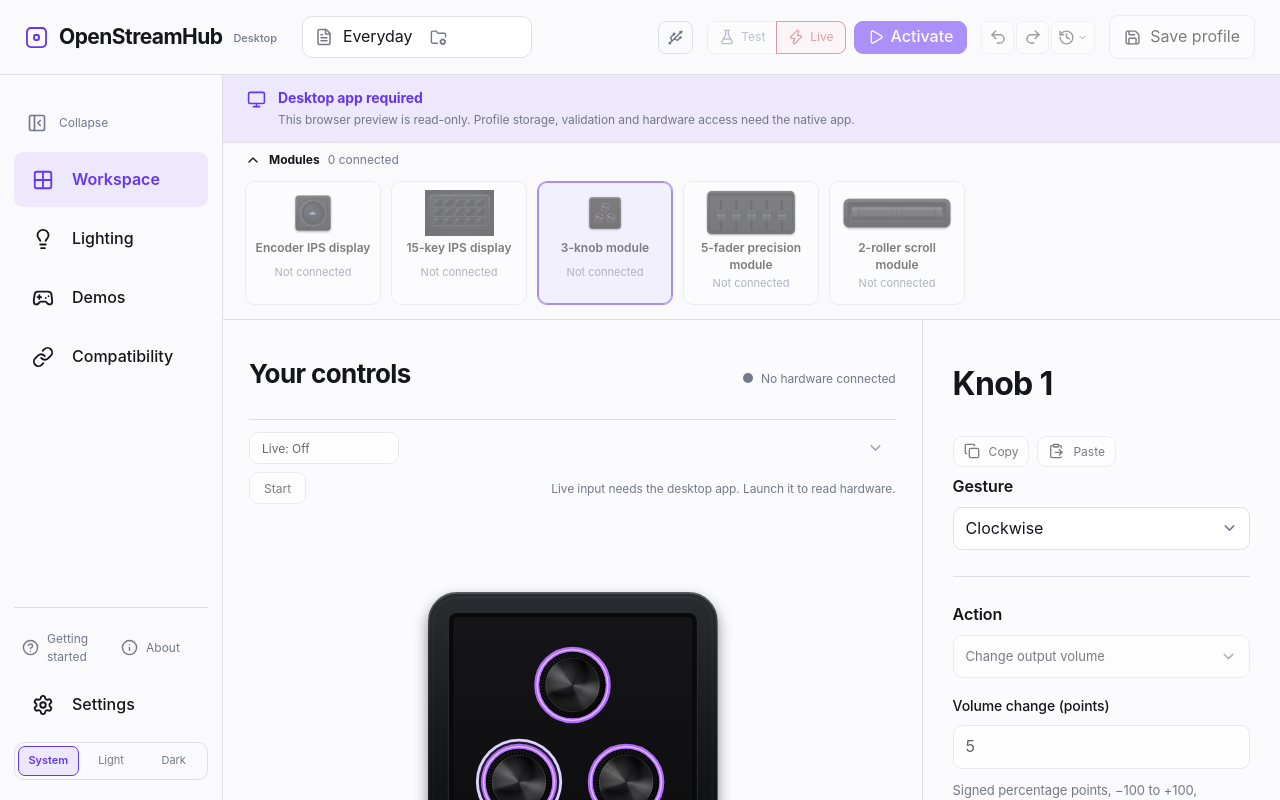
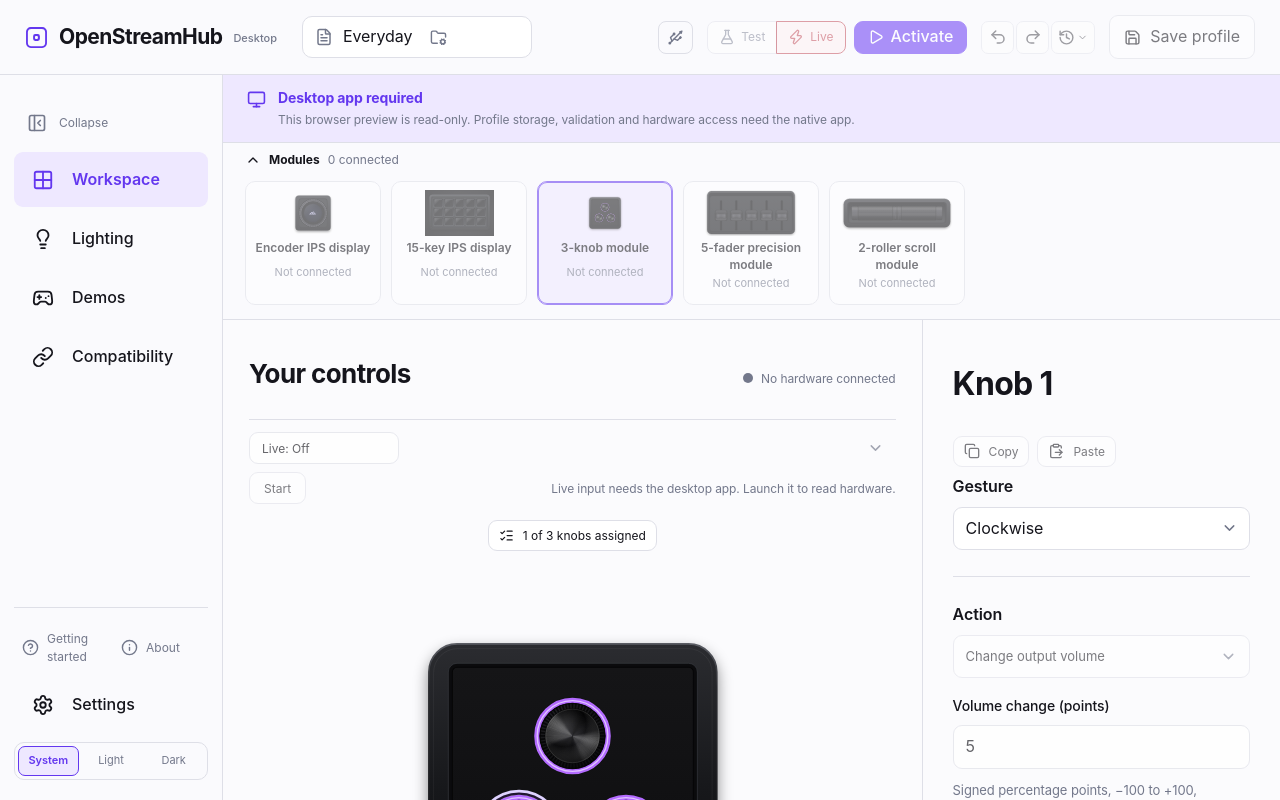
Before and after one commit to goniszewski/OpenStreamHub, a React (Vite) app in the folder apps/open-stream-hub/: page / in a window 1280 px wide. Built offline with nearby package versions, Linux system fonts and the light colour scheme.

Commit message:
feat: show x of y assigned controls per module with a trigger and action popup
- moduleAssignments counts controls in use (folders included, Back key excluded on folder pages)
- ModuleAssignmentsChip lists each hardware trigger with its action

```diff
--- a/apps/open-stream-hub/src/DevicesPage.tsx
+++ b/apps/open-stream-hub/src/DevicesPage.tsx
@@ -6,7 +6,8 @@ import { DialFace, KeyDisplayContent } from './DisplayContent';
 import { isValidForControl, offersActionDrag, readActionDrag } from './action-picker-model';
 import type { PickerActionType } from './action-picker-model';
 import type { Profile, ServiceModule } from './contracts';
-import { bindingWarnings } from './binding-model';
+import { bindingWarnings, moduleAssignments } from './binding-model';
+import { ModuleAssignmentsChip } from './ModuleAssignments';
 import { BindingsPanel } from './BindingsPanel';
 import { profileBindingCount } from './keypad-model';
 import { keypadDepth, keypadIsBack } from './keypad-model';
@@ -81,6 +82,7 @@ export function DeviceWorkspace({ editor, state, desktop, disabled, setPage, fee
     <div className="page-heading"><h1>Your controls</h1><HardwareStatus feed={feed} desktop={desktop} /></div>
     <RigPreview editor={editor} state={state} feed={feed} runs={run?.service.runs} lighting={lighting} layout={onBase} pickedPath={pickedPath} basePath={basePath} onPickUnit={onPickUnit}
       dropHandlers={(module, control) => controlDropHandlers(module, control, disabled ? undefined : type => editor.dropAction(module, control, type))} />
+    {selected.supported && <ModuleAssignmentsChip key={`${selection.module}:${isKeypad ? currentKeypadPage.id : ''}`} assignments={moduleAssignments(profile, selection.module, isKeypad ? currentKeypadPage.id : undefined)} moduleName={selected.name} />}
     {!onBase && devices.length > 0 && <div className="standalone-bar" role="status">
       <button type="button" className="button compact" onClick={goBack}><ArrowLeft size={15} aria-hidden="true" />Go back to the base layout</button>
       <span className="fine-print">{selected.shortName} is not connected, so it is shown on its own.</span>
--- /dev/null
+++ b/apps/open-stream-hub/src/ModuleAssignments.tsx
@@ -0,0 +1,38 @@
+import { useEffect, useId, useRef, useState } from 'react';
+import { ListChecks } from 'lucide-react';
+import type { ModuleAssignments as Assignments } from './binding-model';
+import { controlLabel, gestureLabels } from './ui-model';
+
+// "3 of 15 keys assigned" for the module on show. Pressing it opens a small list of every hardware trigger that has an
+// action and the action attached to it, so what a module does can be read at a glance without opening each control.
+export function ModuleAssignmentsChip({ assignments, moduleName }: { assignments: Assignments; moduleName: string }) {
+  const { assigned, total, noun, entries, folders } = assignments;
+  const [open, setOpen] = useState(false);
+  const root = useRef<HTMLDivElement>(null);
+  const panelId = useId();
+  useEffect(() => {
+    if (!open) return;
+    const outside = (event: PointerEvent) => { if (!root.current?.contains(event.target as Node)) setOpen(false); };
+    document.addEventListener('pointerdown', outside);
+    return () => document.removeEventListener('pointerdown', outside);
+  }, [open]);
+  const rows = [
+    ...entries.map(entry => ({ key: entry.id, control: entry.control, trigger: `${entry.dialFunction ? `${entry.dialFunction.name} · ` : ''}${controlLabel(entry.module, entry.control)} · ${gestureLabels[entry.gesture]}`, action: entry.actionText })),
+    ...folders.map(folder => ({ key: `folder:${folder.control}`, control: folder.control, trigger: controlLabel('m4315', folder.control), action: `Opens folder “${folder.name}”` })),
+  ].sort((a, b) => a.control - b.control);
+  return <div className="assignments" ref={root} onKeyDown={event => { if (event.key === 'Escape' && open) { event.stopPropagation(); setOpen(false); (root.current?.querySelector('button') as HTMLElement | null)?.focus(); } }}>
+    <button type="button" className={`button compact assignments-chip${assigned === 0 ? ' none' : ''}`} aria-haspopup="dialog" aria-expanded={open} aria-controls={panelId} onClick={() => setOpen(!open)}>
+      <ListChecks size={15} aria-hidden="true" />{assigned} of {total} {noun} assigned
+    </button>
+    {open && <div id={panelId} className="assignments-panel" role="dialog" aria-label={`Actions assigned on ${moduleName}`}>
+      {entries.length + folders.length === 0
+        ? <p className="fine-print">Nothing is assigned on this module yet. Pick a control and choose an action for it.</p>
+        : <ul className="assignments-list">
+          {rows.map(row => <li key={row.key}>
+            <span className="assignments-trigger">{row.trigger}</span>
+            <span className="assignments-action">{row.action}</span>
+          </li>)}
+        </ul>}
+    </div>}
+  </div>;
+}
--- a/apps/open-stream-hub/src/binding-model.ts
+++ b/apps/open-stream-hub/src/binding-model.ts
@@ -1,7 +1,8 @@
 // Pure helpers for listing, searching and checking the bindings of a draft.
 import type { Binding, DialBinding, Gesture, KeypadBinding, Profile, ServiceModule } from './contracts';
+import { keypadRoot } from './keypad-model';
 import { dialFunctionGestures, dialFunctionNameIssue, maxDialFunctions } from './dial-function-model';
-import { actionLabel, controlLabel, gestureLabels, gestures, modules } from './ui-model';
+import { actionLabel, controlCounts, controlLabel, gestureLabels, gestures, modules } from './ui-model';
 
 export interface BindingEntry {
   // Stable within one profile value: `flat:<index>`, `dial:<function>:<index>` or `keypad:<page>:<slot>:<index>`.
@@ -177,3 +178,22 @@ export function warningsForControl(warnings: BindingWarning[], entries: BindingE
   const byId = new Map(entries.map(entry => [entry.id, entry]));
   return warnings.filter(warning => warning.entryIds.some(id => { const entry = byId.get(id); return entry !== undefined && !entry.dialFunction && entryOnControl(entry, selected); }));
 }
+
+// What a module's controls do in the profile: how many of its controls are in use (a binding, or on a keypad a folder
+// the key opens) and the bindings themselves in control order. A keypad is counted one page at a time (the page on show),
+// without the Back key every folder page reserves; a dial's function bindings belong to its one encoder control.
+export interface ModuleFolder { control: number; name: string }
+export interface ModuleAssignments { assigned: number; total: number; noun: string; entries: BindingEntry[]; folders: ModuleFolder[] }
+const controlNouns: Record<ServiceModule, [string, string]> = {
+  m003k: ['knob', 'knobs'], m131e: ['encoder', 'encoders'], m4315: ['key', 'keys'], m005s: ['fader', 'faders'], m032le: ['roller', 'rollers'],
+};
+export function moduleAssignments(profile: Profile, module: ServiceModule, keypadPageId?: string): ModuleAssignments {
+  const entries = listBindings(profile).filter(entry => entry.module === module && (module !== 'm4315' || entry.keypad?.pageId === keypadPageId))
+    .sort((a, b) => a.control - b.control);
+  const pages = profile.keypad?.pages ?? [];
+  const folders: ModuleFolder[] = module !== 'm4315' ? [] : (pages.find(page => page.id === keypadPageId)?.slots ?? []).flatMap((slot, control) =>
+    slot?.type === 'folder' ? [{ control, name: pages.find(page => page.id === slot.page_id)?.name ?? 'Folder' }] : []);
+  const reserved = module === 'm4315' && keypadPageId !== undefined && keypadPageId !== keypadRoot ? 1 : 0;
+  const total = controlCounts[module] - reserved;
+  return { assigned: new Set([...entries.map(entry => entry.control), ...folders.map(folder => folder.control)]).size, total, noun: controlNouns[module][total === 1 ? 0 : 1], entries, folders };
+}
```
Also changed, not shown: 1 other file (tests, documents, lock files or other folders).
